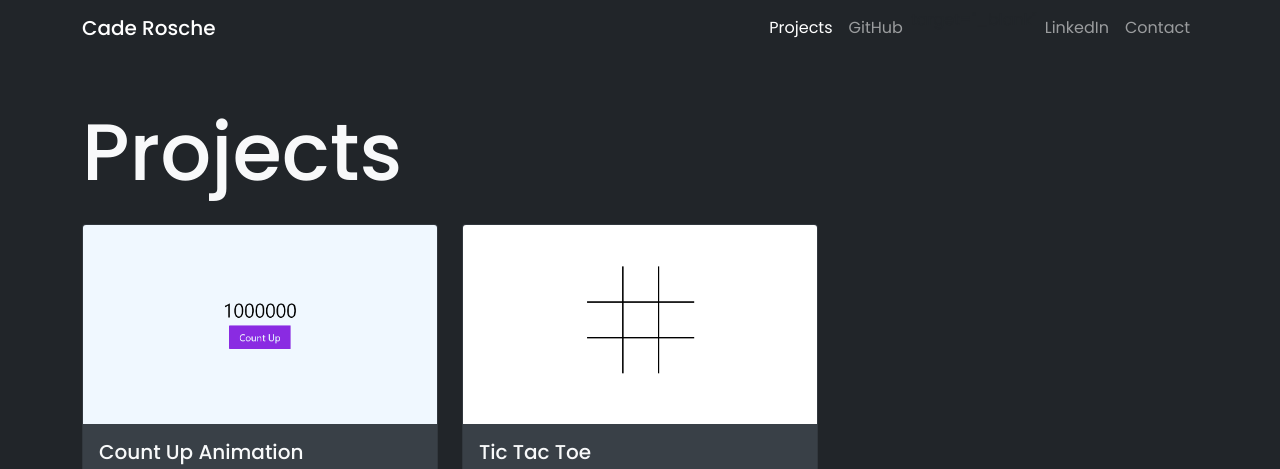
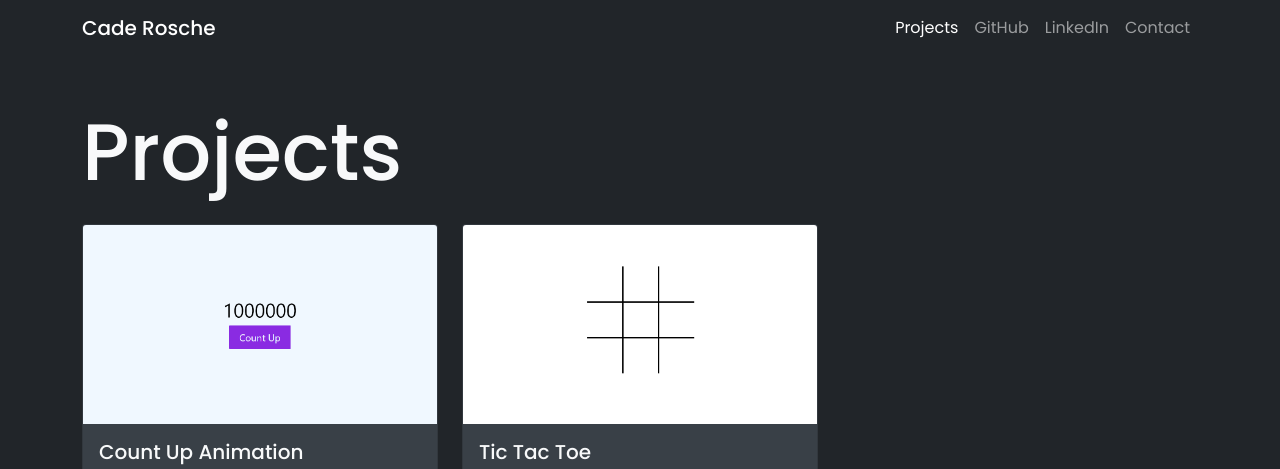
Before and after one commit to cprosche/portfolio-11-21, a website: page public/projects.html in a window 1280 px wide. Shown: the top 469 px of the page. Drawn offline with nearby package versions, Linux system fonts and the light colour scheme.

Commit message:
fixed bug

```diff
--- a/public/projects.html
+++ b/public/projects.html
@@ -55,7 +55,6 @@
             >
               GitHub
             </a>
-            target="_blank"
             <a
               class="nav-link"
               href="https://www.linkedin.com/in/cade-rosche-5263b1a0/"
```
